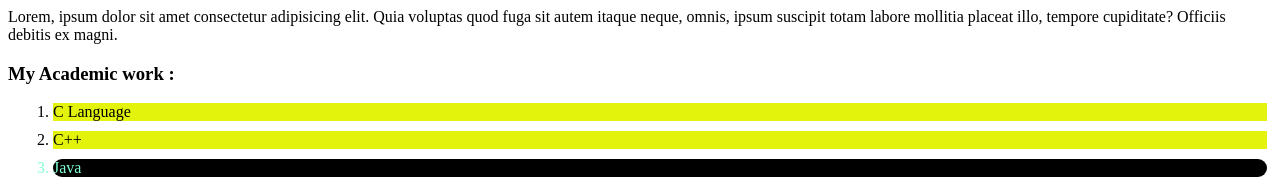
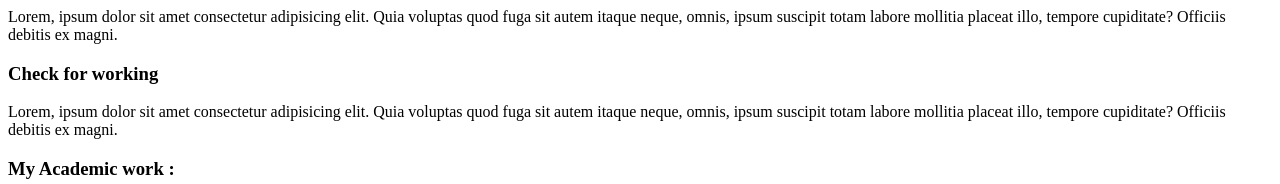
Before and after one commit to utshab-shaha/my-first-github-repo, a plain HTML site: page practice.html in a window 1280 px wide. Shown: the top 184 px of the page. Drawn offline with Linux system fonts and the light colour scheme.

Commit message:
check for work

```diff
--- a/practice.html
+++ b/practice.html
@@ -23,9 +23,12 @@
 <body>
     <div>
         Lorem, ipsum dolor sit amet consectetur adipisicing elit. Quia voluptas quod fuga sit autem itaque neque, omnis, ipsum suscipit totam labore mollitia placeat illo, tempore cupiditate? Officiis debitis ex magni.
+    </div>
+    <div>
+        <h3>Check for working</h3>
+        Lorem, ipsum dolor sit amet consectetur adipisicing elit. Quia voluptas quod fuga sit autem itaque neque, omnis, ipsum suscipit totam labore mollitia placeat illo, tempore cupiditate? Officiis debitis ex magni.
+    </div>
 
-
-    </div>
     <h3>My Academic work :</h3>
         <ol>
             <li id="c">C Language</li>
```
